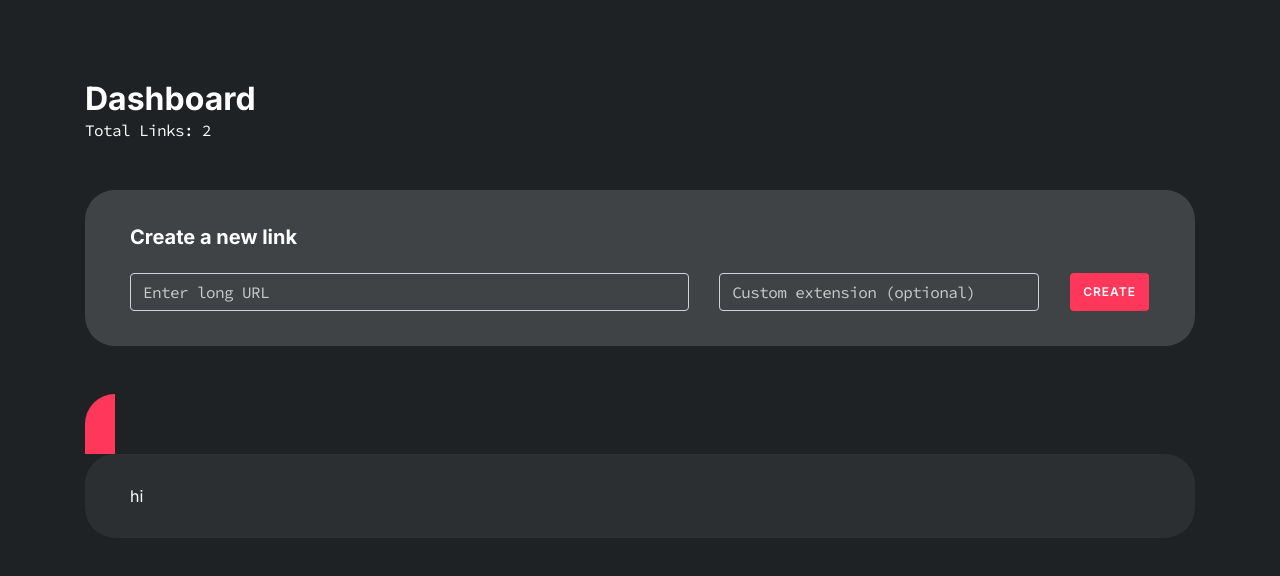
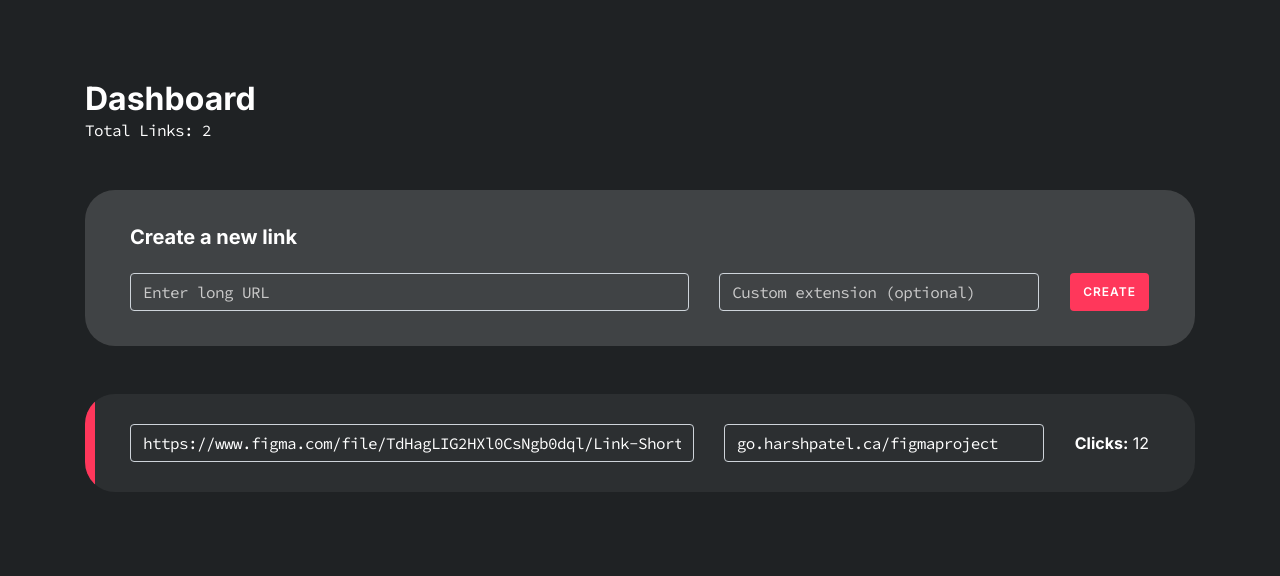
Before and after one commit to harshhpaatel/link-shortener, a React (Create React App) app in the folder client/: page / in a window 1280 px wide. Shown: the top 576 px of the page. Built offline with nearby package versions, Linux system fonts and the light colour scheme.

Commit message:
LinkContainer done

```diff
--- a/client/src/components/AllLinks/AllLinks.js
+++ b/client/src/components/AllLinks/AllLinks.js
@@ -10,7 +10,11 @@ class AllLinks extends Component {
   render() {
     return (
       <div>
-        <LinkContainer />
+        <LinkContainer
+          longURL="https://www.figma.com/file/TdHagLIG2HXl0CsNgb0dql/Link-Shortener?node-id=2%3A1"
+          linkID="go.harshpatel.ca/figmaproject"
+          clicksCount="12"
+        />
       </div>
     );
   }
--- a/client/src/components/LinkContainer/LinkContainer.css
+++ b/client/src/components/LinkContainer/LinkContainer.css
@@ -1,16 +1,14 @@
 .link-container {
   border-radius: 30px;
   overflow: hidden !important;
+  background-color: rgba(255, 255, 255, 0.06);
 }
 
 .link-container-box {
-  background-color: rgba(255, 255, 255, 0.06);
   padding: 30px 45px;
-  border-radius: 30px;
 }
 
 .link-container-side {
-  padding: 30px 45px;
-  border-left: 30px solid #ff375b;
-  height: 20%;
+  border-left: 10px solid #ff375b;
+  height: 100%;
 }
--- a/client/src/components/LinkContainer/LinkContainer.js
+++ b/client/src/components/LinkContainer/LinkContainer.js
@@ -8,9 +8,35 @@ class LinkContainer extends Component {
   }
   render() {
     return (
-      <div className="link-container">
-        <div className="link-container-side "></div>
-        <div className="link-container-box">hi</div>
+      <div className="link-container position-relative">
+        <div className="link-container-side position-absolute"></div>
+        <div className="link-container-box position-relative">
+          <div className="row">
+            <div class="col">
+              <input
+                type="text"
+                className="form-control form-input code"
+                id="name"
+                placeholder="Enter long URL"
+                value={this.props.longURL}
+              />
+            </div>
+            <div className="col-4 ">
+              <input
+                type="text"
+                class="form-control form-input code"
+                id="name"
+                placeholder="Custom extension (optional)"
+                value={this.props.linkID}
+              />
+            </div>
+            <div className="px-3 d-flex align-items-center">
+              <p className="mb-0">
+                <span className="bold">Clicks:</span> {this.props.clicksCount}
+              </p>
+            </div>
+          </div>
+        </div>
       </div>
     );
   }
--- a/client/src/css/index.css
+++ b/client/src/css/index.css
@@ -21,3 +21,7 @@ body {
   font-weight: 700;
   font-size: 20px;
 }
+
+.bold {
+  font-weight: 700;
+}
```
